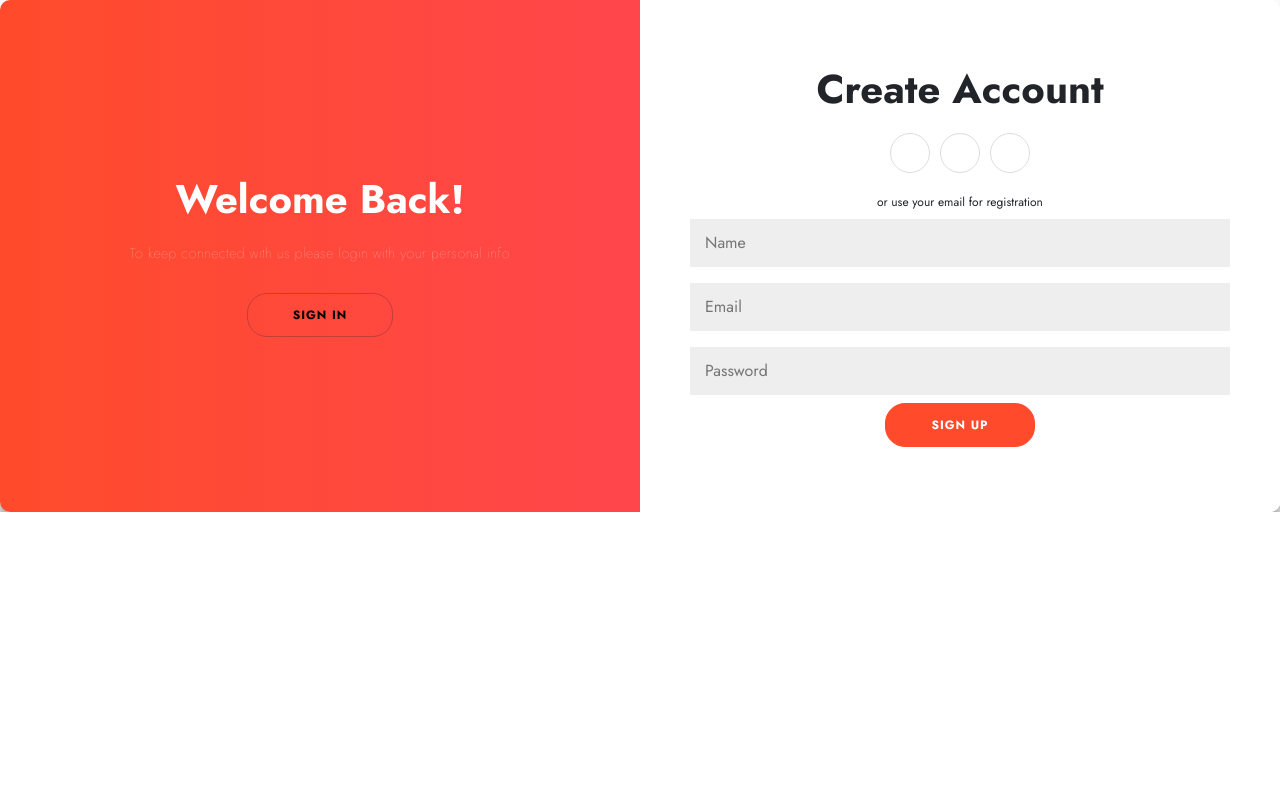
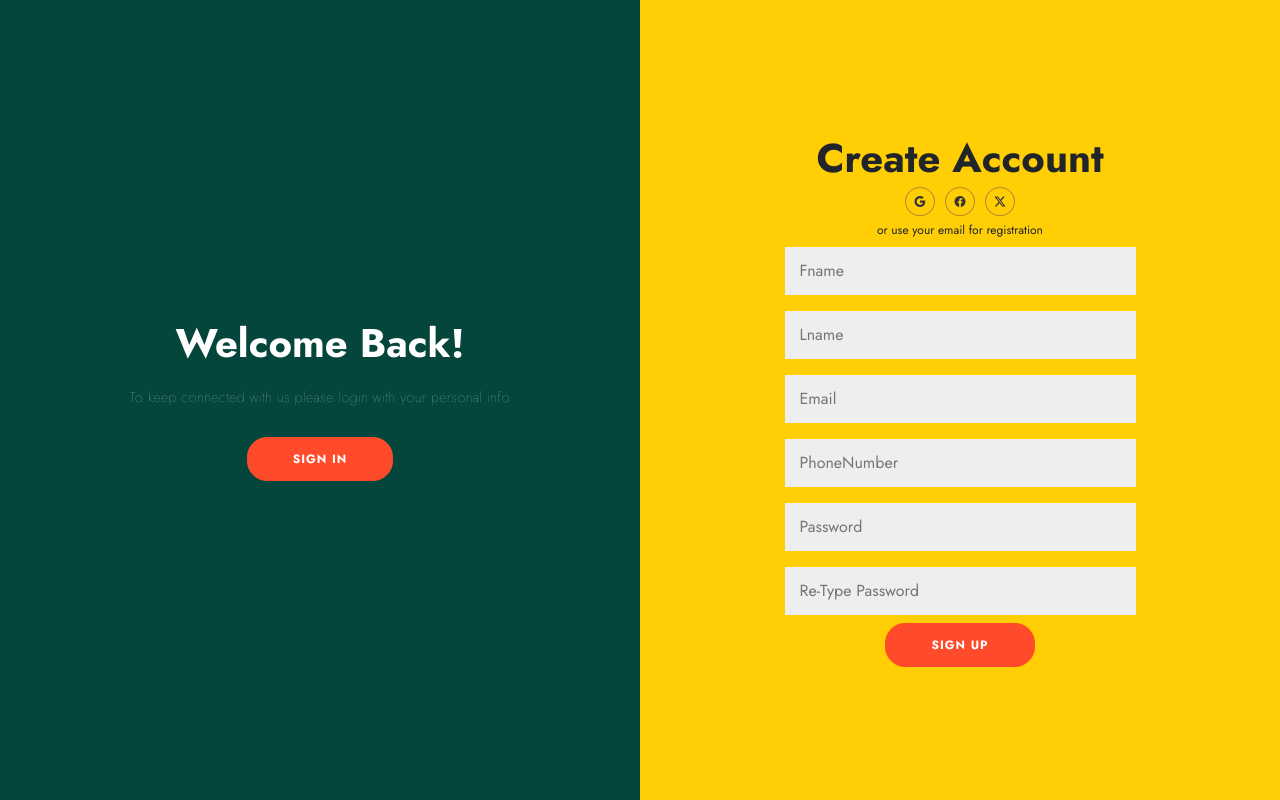
Before and after one commit to axessmongo/AxessTechnology-project, a React (Vite) app in the folder client/: page /login in a window 1280 px wide. Both pictures are taken after a click on the button "SIGN UP". Built offline with nearby package versions, Linux system fonts and the light colour scheme.

Commit message:
Login 2  changes

```diff
--- a/client/src/assets/css/Login2.scss
+++ b/client/src/assets/css/Login2.scss
@@ -1,6 +1,4 @@
-
 .Login{
-
 
 	h1 {
 		font-weight: bold;
@@ -58,7 +56,7 @@
 	}
 
 	form {
-		background-color: #FFFFFF;
+		// background-color: #FFFFFF;
 		display: flex;
 		align-items: center;
 		justify-content: center;
@@ -73,18 +71,19 @@
 		border: none;
 		padding: 12px 15px;
 		margin: 8px 0;
-		width: 100%;
+		width: 65%;
+
 	}
 
-	.container {
-		border-radius: 10px;
-		  box-shadow: 0 14px 28px rgba(0,0,0,0.25),
-				0 10px 10px rgba(0,0,0,0.22);
+	.container-fluid {
+		box-shadow: 0 14px 28px rgba(0, 0, 0, 0.25), 0 10px 10px rgba(0, 0, 0, 0.22);
 		position: relative;
 		overflow: hidden;
-		width: 768px;
-		max-width: 100%;
-		min-height: 480px;
+		width: 100%; /* Modify the width to 100% */
+		// max-width: 768px; /* Set a max-width if needed */
+		min-height: 480px; /* Modify the minimum height as desired */
+		height: 100vh; /* Set the height to 100vh (viewport height) for fullscreen */
+		margin: 0 auto; /* Center the container horizontally */
 	}
 
 	.form-container {
@@ -100,7 +99,7 @@
 		z-index: 2;
 	}
 
-	.container.right-panel-active .sign-in-container {
+	.container-fluid.right-panel-active .sign-in-container {
 		transform: translateX(100%);
 	}
 
@@ -111,7 +110,7 @@
 		z-index: 1;
 	}
 
-	.container.right-panel-active .sign-up-container {
+	.container-fluid.right-panel-active .sign-up-container {
 		transform: translateX(100%);
 		opacity: 1;
 		z-index: 5;
@@ -141,14 +140,14 @@
 		z-index: 100;
 	}
 
-	.container.right-panel-active .overlay-container{
+	.container-fluid.right-panel-active .overlay-container{
 		transform: translateX(-100%);
 	}
 
 	.overlay {
-		 background: #FF416C;
-		background: -webkit-linear-gradient(to right, #FF4B2B, #FF416C);
-		background: linear-gradient(to right, #FF4B2B, #FF416C);
+		// background: #FF416C;
+		// background: -webkit-linear-gradient(to right, #FF4B2B, #FF416C);
+		// background: linear-gradient(to right, #FF4B2B, #FF416C);
 		background-repeat: no-repeat;
 		background-size: cover;
 		background-position: 0 0;
@@ -161,7 +160,7 @@
 		transition: transform 0.6s ease-in-out;
 	}
 
-	.container.right-panel-active .overlay {
+	.container-fluid.right-panel-active .overlay {
 		  transform: translateX(50%);
 	}
 
@@ -184,7 +183,7 @@
 		transform: translateX(-20%);
 	}
 
-	.container.right-panel-active .overlay-left {
+	.container-fluid.right-panel-active .overlay-left {
 		transform: translateX(0);
 	}
 
@@ -193,7 +192,7 @@
 		transform: translateX(0);
 	}
 
-	.container.right-panel-active .overlay-right {
+	.container-fluid.right-panel-active .overlay-right {
 		transform: translateX(20%);
 	}
 
@@ -247,4 +246,34 @@
 		z-index: -1;
 		filter: blur(px);
 	  }
+
+	  .share {
+        a {
+            border: 1px solid var(--axess-gold);
+            padding: 6px;
+            border-radius: 50%;
+            font-size: 11px;
+            margin: 5px;
+        }
+
+        i {
+            width: 16px;
+            height: 15px;
+            display: block;
+            display: flex;
+            justify-content: center;
+            align-items: center;
+        }
+    }
+
+	@media only screen and (max-width: 600px) {
+		.container-fluid {
+			width: 100%;
+			min-height: 320px; /* Modify the minimum height for smaller screens */
+			height: auto; /* Set height to auto for smaller screens */
+			max-height: 100vh; /* Set a max-height if needed */
+		}
+	}
+
+
 }
--- a/client/src/pages/Login2.jsx
+++ b/client/src/pages/Login2.jsx
@@ -1,9 +1,73 @@
-import React from 'react'
-import { useEffect } from 'react';
-import '../assets/css/Login2.scss'
-import Log from '../assets/images/Log.jpg'
+import React, { useState, useEffect } from 'react';
+import { Link } from 'react-router-dom';
+import '../assets/css/Login2.scss';
 
 function Login2() {
+    const [formData, setFormData] = useState({
+        fname: '',
+        lname: '',
+        email: '',
+        phone: '',
+        password: '',
+        confirmPassword: '',
+
+    });
+
+    const [errors, setErrors] = useState({
+        fname: '',
+        lname: '',
+        email: '',
+        phone: '',
+        password: '',
+        confirmPassword: '',
+    });
+
+    const validateEmail = (email) => {
+        return /^[^\s@]+@[^\s@]+\.[^\s@]+$/.test(email);
+    };
+
+    const validateForm = () => {
+        let isValid = true;
+        const newErrors = { ...errors };
+
+        // Validate email
+        if (!validateEmail(formData.email)) {
+            newErrors.email = 'Invalid email address';
+            isValid = false;
+        } else {
+            newErrors.email = '';
+        }
+
+        // Other validations for name, password, etc. can be added here
+
+        setErrors(newErrors);
+        return isValid;
+    };
+
+    const handleInputChange = (e) => {
+        const { name, value } = e.target;
+        setFormData({
+            ...formData,
+            [name]: value,
+        });
+    };
+
+    const handleSignUp = (e) => {
+        e.preventDefault();
+        if (validateForm()) {
+            // Process signup logic here
+            console.log('Form data:', formData);
+        }
+    };
+
+    const handleSignIn = (e) => {
+        e.preventDefault();
+        if (validateForm()) {
+            // Process signin logic here
+            console.log('Form data:', formData);
+        }
+    };
+
     useEffect(() => {
         const signUpButton = document.getElementById('signUp');
         const signInButton = document.getElementById('signIn');
@@ -26,58 +90,112 @@ function Login2() {
             signInButton.removeEventListener('click', handleSignInClick);
         };
     }, []);
+
     return (
         <div className='Login'>
-            {/* <img className='log' src={Log} alt="Log" /> */}
-            <div class="container" id="container" style={{ "width": "100vw", "height": "40vw" }}>
-                {/* <img src={Log} alt="" /> */}
-                <div class="form-container sign-up-container">
-                    <form>
+            <div className="container-fluid" id="container">
+                <div className="form-container  sign-up-container">
+                    <form className='bg-axess-gold-3' onSubmit={handleSignUp}>
                         <h1>Create Account</h1>
-                        <div class="social-container">
-                            <a href="#" class="social"><i class="fab fa-facebook-f"></i></a>
-                            <a href="#" class="social"><i class="fab fa-google-plus-g"></i></a>
-                            <a href="#" class="social"><i class="fab fa-linkedin-in"></i></a>
+                        <div className="d-flex share">
+                            <Link><i className="bi bi-google"></i></Link>
+                            <Link><i className="bi bi-facebook"></i></Link>
+                            <Link><i className="bi bi-twitter-x"></i></Link>
                         </div>
                         <span className='span-regi'>or use your email for registration</span>
-                        <input type="text" placeholder="Name" />
-                        <input type="email" placeholder="Email" />
-                        <input type="password" placeholder="Password" />
-                        <button className='clicks ghosts'>Sign Up</button>
+                        <input
+                            type="text"
+                            placeholder="Fname"
+                            name="FirstName"
+                            value={formData.fname}
+                            onChange={handleInputChange}
+                        />
+                        <input
+                            type="text"
+                            placeholder="Lname"
+                            name="LastName"
+                            value={formData.lname}
+                            onChange={handleInputChange}
+                        />
+                        <input
+                            type="email"
+                            placeholder="Email"
+                            name="email"
+                            value={formData.email}
+                            onChange={handleInputChange}
+                        />
+                        <input
+                            type="number"
+                            placeholder="PhoneNumber"
+                            name="Phone"
+                            value={formData.phone}
+                            onChange={handleInputChange}
+                        />
+                        <span className="error">{errors.email}</span>
+                        <input
+                            type="password"
+                            placeholder="Password"
+                            name="password"
+                            value={formData.password}
+                            onChange={handleInputChange}
+                        />
+                        <input
+                            type="password"
+                            placeholder="Re-Type Password"
+                            name="password"
+                            value={formData.confirmPassword}
+                            onChange={handleInputChange}
+                        />
+                        <button className='clicks ghosts' type="submit">Sign Up</button>
                     </form>
                 </div>
-                <div class="form-container sign-in-container">
-                    <form action="#">
+
+                <div className="form-container bg-axess-gold-3 sign-in-container">
+                    <form onSubmit={handleSignIn}>
                         <h1>Sign in</h1>
-                        <div class="social-container">
-                            <a href="#" class="social"><i class="fab fa-facebook-f"></i></a>
-                            <a href="#" class="social"><i class="fab fa-google-plus-g"></i></a>
-                            <a href="#" class="social"><i class="fab fa-linkedin-in"></i></a>
+                        <div className="d-flex share">
+                            <Link><i className="bi bi-google"></i></Link>
+                            <Link><i className="bi bi-facebook"></i></Link>
+                            <Link><i className="bi bi-twitter-x"></i></Link>
                         </div>
                         <span className='span-regi'>or use your account</span>
-                        <input type="email" placeholder="Email" />
-                        <input type="password" placeholder="Password" />
+                        <input
+                            type="email"
+                            placeholder="Email"
+                            name="email"
+                            value={formData.email}
+                            onChange={handleInputChange}
+                        />
+                        <span className="error">{errors.email}</span>
+                        <input
+                            type="password"
+                            placeholder="Password"
+                            name="password"
+                            value={formData.password}
+                            onChange={handleInputChange}
+                        />
                         <a href="#">Forgot your password?</a>
-                        <button className='clicks ghost'>Sign In</button>
+                        <button className='clicks' type="submit">Sign In</button>
                     </form>
                 </div>
-                <div class="overlay-container">
-                    <div class="overlay">
-                        <div class="overlay-panel overlay-left">
+
+                <div className="overlay-container">
+                    <div className="overlay bg-green-1">
+                        <div className="overlay-panel overlay-left">
                             <h1>Welcome Back!</h1>
                             <p>To keep connected with us please login with your personal info</p>
-                            <button className='clicks ghost' id="signIn">Sign In</button>
+                            <button className='clicks ghosts' id="signIn">Sign In</button>
                         </div>
-                        <div class="overlay-panel overlay-right">
+                        <div className="overlay-panel overlay-right">
                             <h1>Hello, Friend!</h1>
-                            <p>Enter your personal details and start journey with us</p>
+                            <p>Enter your personal details and start the journey with us</p>
                             <button className='clicks ghosts' id="signUp">Sign Up</button>
                         </div>
                     </div>
                 </div>
             </div>
         </div>
-    )
+    );
 }
 
-export default Login2
+export default Login2;
```
